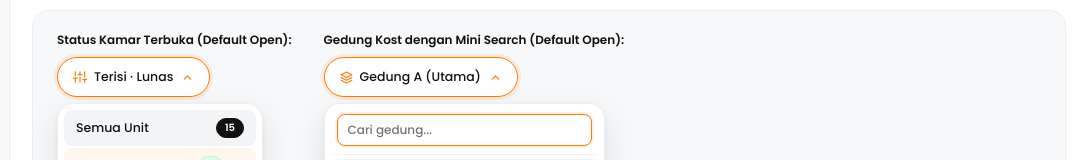
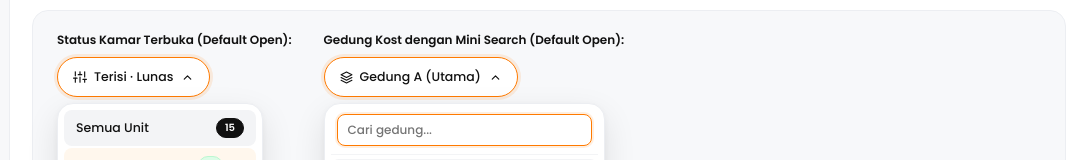
Before and after one commit to nothingser0/rumakost, a Next.js app: page /components in a window 1280 px wide. Shown: the part 2250-2410 px from the top of the page, without its empty margins (91-1169 px from the left). Built offline with nearby package versions, Linux system fonts and the light colour scheme.

Commit message:
fix(ui): remove unwanted orange hover color on popover trigger icon

```diff
--- a/src/components/ui/popover-select.module.css
+++ b/src/components/ui/popover-select.module.css
@@ -169,9 +169,12 @@
   transition: color var(--transition-fast, 150ms ease);
 }
 
-.trigger:hover:not(:disabled) .triggerIcon,
+.trigger:hover:not(:disabled) .triggerIcon {
+  color: var(--foreground, #111111);
+}
+
 .triggerOpen .triggerIcon {
-  color: var(--color-primary, #ff7a00);
+  color: var(--foreground, #111111);
 }
 
 .placeholder {
@@ -194,7 +197,7 @@
 
 .chevronOpen {
   transform: rotate(180deg);
-  color: var(--color-primary, #ff7a00) !important;
+  color: var(--foreground, #111111) !important;
 }
 
 /* ==========================================================================
@@ -433,6 +436,17 @@
   border-color: #3f3f46;
 }
 
+:global(.dark) .trigger:hover:not(:disabled) .triggerIcon,
+:global([data-theme="dark"]) .trigger:hover:not(:disabled) .triggerIcon,
+:global(.dark) .triggerOpen .triggerIcon,
+:global([data-theme="dark"]) .triggerOpen .triggerIcon,
+:global(.dark) .trigger:hover:not(:disabled) .chevronIcon,
+:global([data-theme="dark"]) .trigger:hover:not(:disabled) .chevronIcon,
+:global(.dark) .chevronOpen,
+:global([data-theme="dark"]) .chevronOpen {
+  color: #f4f4f5 !important;
+}
+
 :global(.dark) .trigger:focus-visible,
 :global(.dark) .triggerOpen,
 :global([data-theme="dark"]) .trigger:focus-visible,
```
